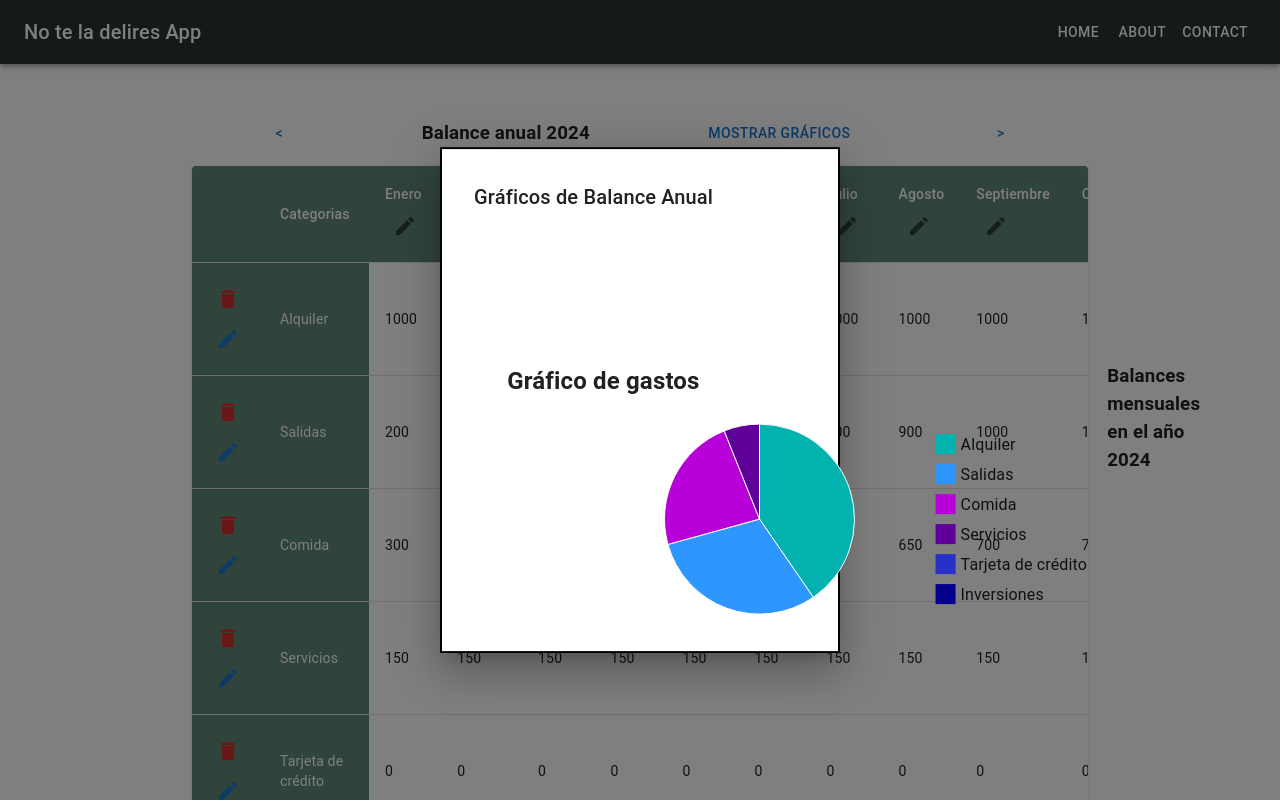
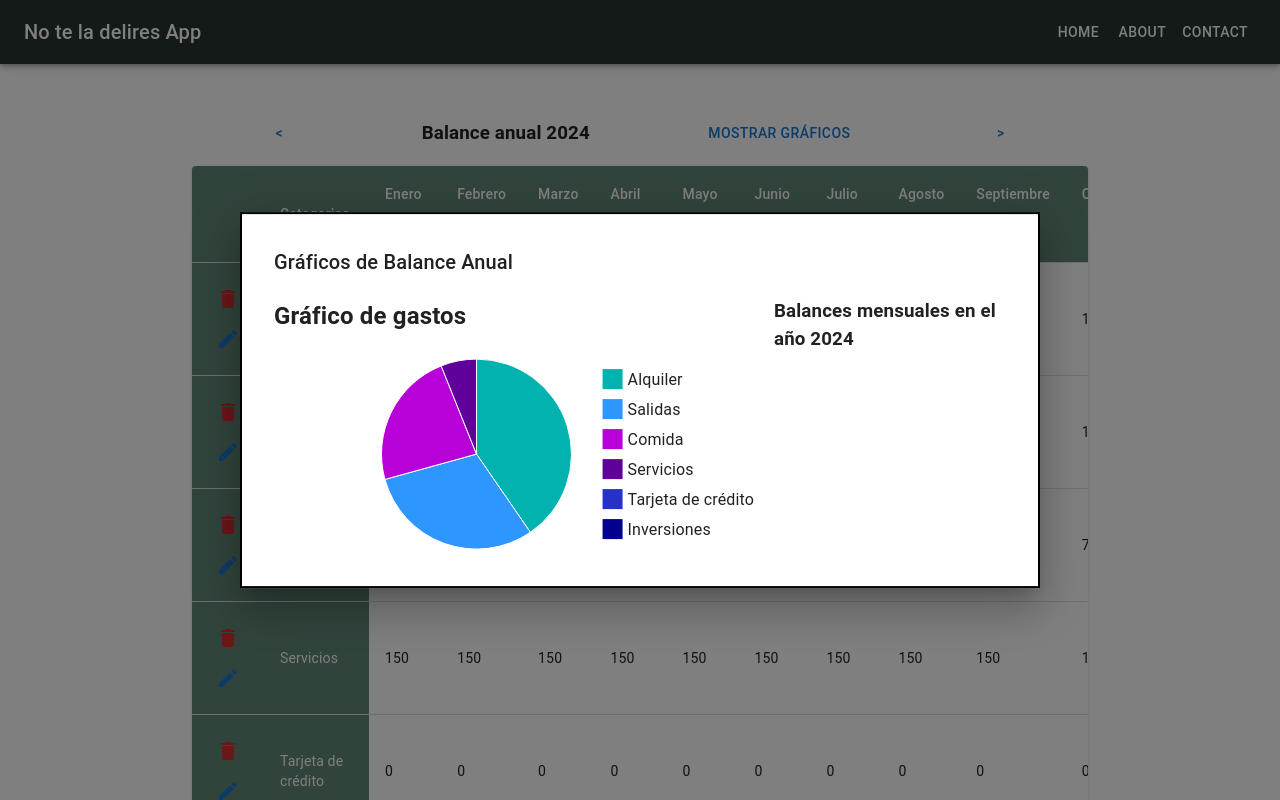
Before and after one commit to Ren991/NoTeLaDeliresApp, a React (Vite) app in the folder frontend/: page /home in a window 1280 px wide. Both pictures are taken after a click on the button "MOSTRAR GRÁFICOS". Shown: the top 800 px of the page. Built offline with nearby package versions, Linux system fonts and the light colour scheme.

Commit message:
fix width de modal

```diff
--- a/frontend/src/components/TablaBalance/AnualChartsBalance.jsx
+++ b/frontend/src/components/TablaBalance/AnualChartsBalance.jsx
@@ -24,12 +24,12 @@ const AnualChartsBalance = ({ data }) => {
       ];
 
   return (
-    <div style={{marginTop: "130px", width: "80%", marginLeft: "auto", marginRight: "auto" }}>
+    <div >
 
       <div style={{display:"flex"}}>
         <div>
             <h2>Gráfico de gastos</h2>
-            <PieChart series={series} width={600} height={200}  />
+            <PieChart series={series} width={500} height={200}  />
         </div>
         <div>
             <h3>Balances mensuales en el año 2024</h3>
--- a/frontend/src/components/TablaBalance/TablaBalance.jsx
+++ b/frontend/src/components/TablaBalance/TablaBalance.jsx
@@ -234,11 +234,12 @@ const TablaBalance = () => {
             top: "50%",
             left: "50%",
             transform: "translate(-50%, -50%)",
-            width: 400,
+            width: 800,
             bgcolor: "background.paper",
             border: "2px solid #000",
             boxShadow: 24,
             p: 4,
+
           }}
         >
           <Typography variant="h6" component="h2">
```
